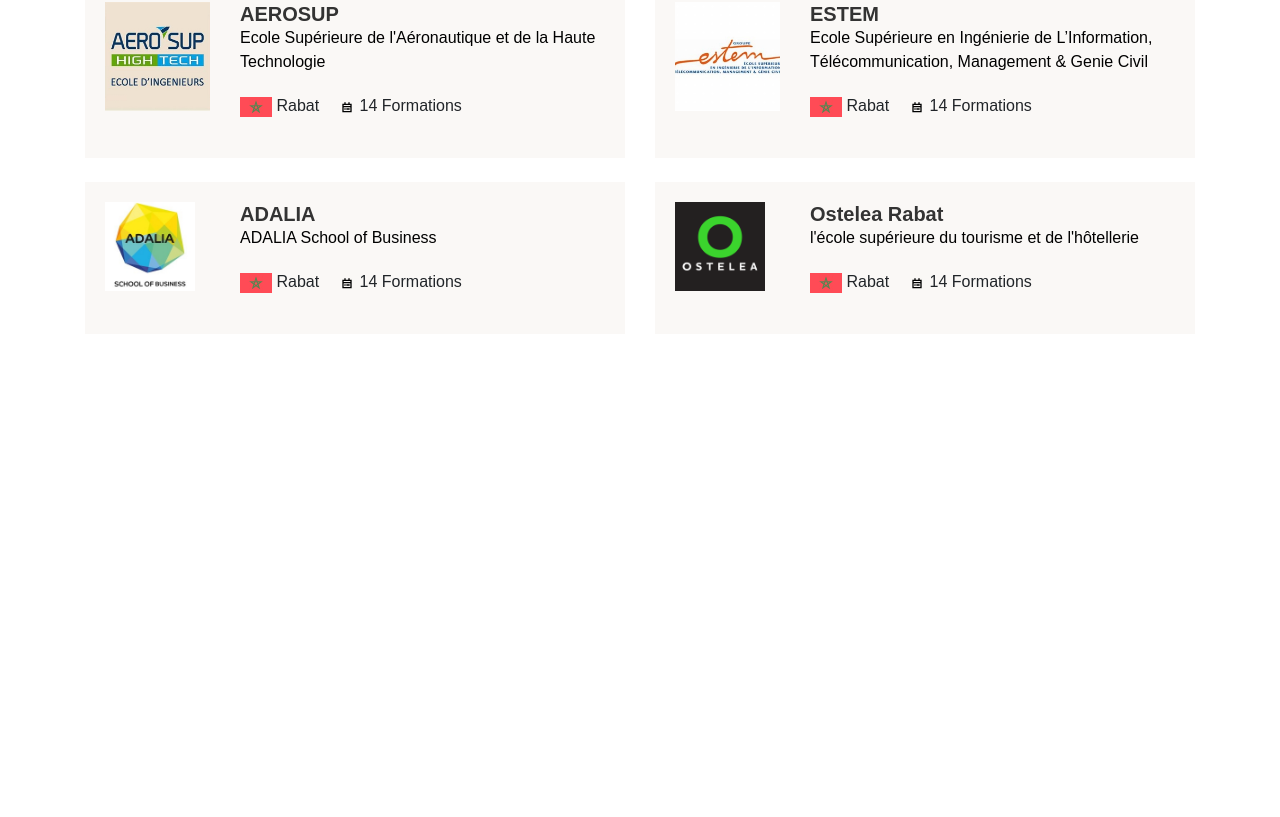
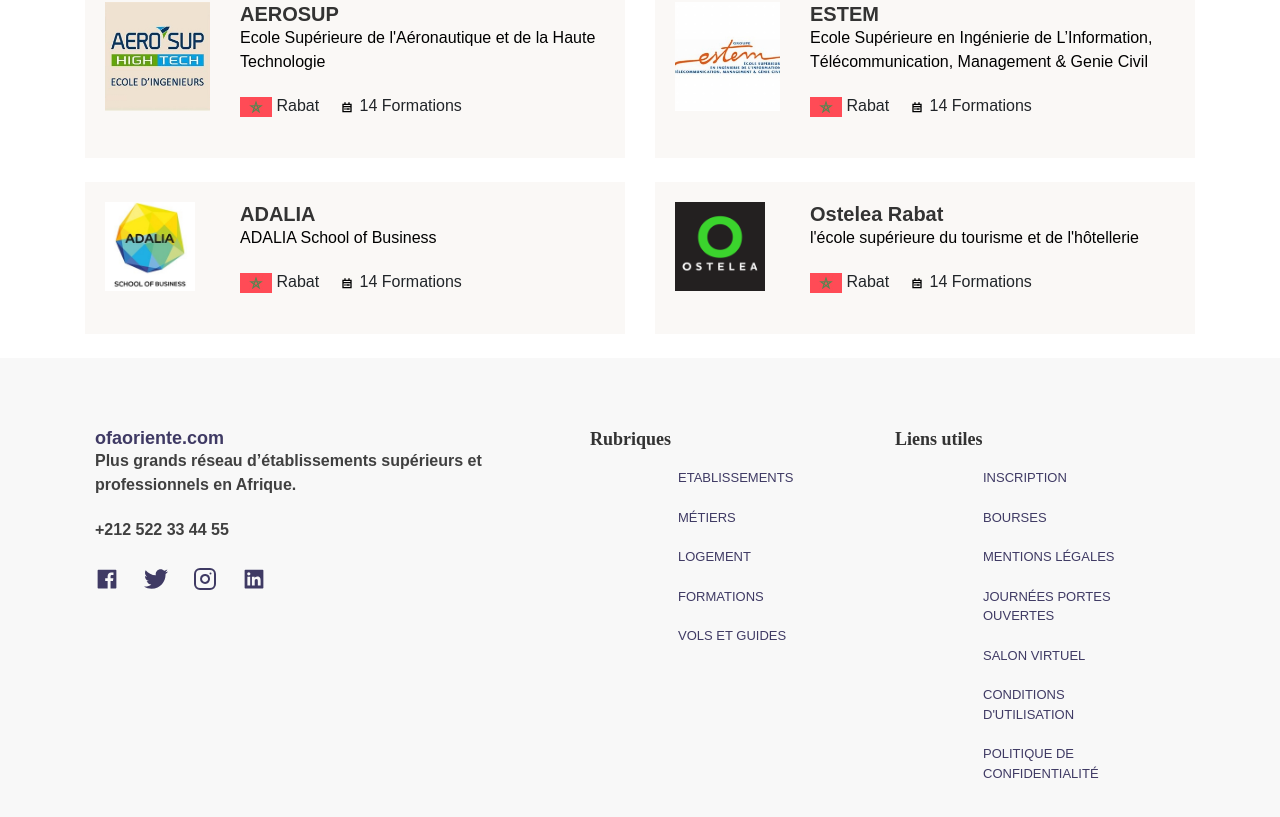
Before and after one commit to KurtMoucketou/virtual, a Next.js app: page /etablissement in a window 1280 px wide. Shown: the part 915-1732 px from the top of the page. Before the commit the page ends 1273 px from the top, so only its background shows below. Built offline with nearby package versions, Linux system fonts and the light colour scheme; a web font is replaced by a local one.

Commit message:
Footer__commitOne

```diff
--- /dev/null
+++ b/components/molecules/Footer/footer.stc.js
@@ -0,0 +1,91 @@
+import Styled from 'styled-components';
+
+const FooterStc = Styled.div`
+    background-color: #f8f8f8;
+    padding: 70px 0 50px;
+    overflow: hidden;
+
+    .row__footer{
+        display: flex;
+        flex-wrap: nowrap;
+        margin-right: -15px;
+        margin-left: -15px;
+    }
+
+    .max-mb-50{
+        margin-bottom: 50!important;
+        margin-right: 10px;
+        margin-left: 10px;
+    }
+
+    .col-mb-5{
+        flex: 0 0 41.67%;
+        max-width: 41.67%;
+    }
+
+    .footer__widget{
+        box-sizing: inherit;
+        width: 100%;
+    }
+
+    .footer__widget__content{
+        font-size: 14px;
+        font-weight: 500;
+    }
+
+    .content{
+        box-sizing: inherit;
+    }
+
+    .title__menu{
+        font-size: 18px;
+        margin-bottom: 17px;
+    }
+
+    .text__Footer{
+        display: block;
+        margin-bottom: 11px;
+        margin-right: 15px;
+        margin-left: 15px;
+    }
+
+    .social__Medias{
+        display: flex;
+        flex-wrap: wrap;
+        margin-top: 25px;
+        margin-right: -25px;
+        margin-bottom: -15px;
+    }
+
+    .footer__social__inline{
+        margin-right: 25px;
+        margin-bottom: 15px;
+    }
+
+    .title__menu{
+        font-family: Gilroy;
+        font-weight: 700;
+        line-height: 1.3;
+        margin-top: 0;
+        color: #333;
+        clear: both;
+        text-align: left;
+    }
+
+    .element__menuA{
+        display: flex-inline;
+        width: 100%;
+        height: 20px;
+        box-sizing: inherit;
+        flex-wrap: wrap;
+    }
+
+    .divMenu
+    {
+        text-align:right;
+        @media (max-width: 768px) {
+            display:none;
+        }
+    }
+`;
+export default FooterStc;
--- /dev/null
+++ b/components/molecules/Footer/index.js
@@ -0,0 +1,125 @@
+import React from "react";
+import { Row, Col, Container } from "react-bootstrap";
+import FooterStc from "./Footer.stc";
+import { AiFillFacebook, AiFillLinkedin } from 'react-icons/ai';
+import { FaTwitter } from 'react-icons/fa';
+import { FiInstagram } from 'react-icons/fi';
+//import SousTitre from "../../shared/SousTitre";
+import Texte from "../../shared/Texte";
+import Link from "next/link";
+import ElementMenu from "../../shared/ELementMenu";
+import Titre from "../../shared/Titre";
+
+const Menus01 = [
+  { lien: "/elprofa", texte: "Etablissements" },
+  { lien: "/elprofa", texte: "Métiers" },
+  { lien: "/elprofa", texte: "Logement" }
+];
+
+const Menus01B =[
+  { lien: "/elprofa", texte: "Formations" },
+  { lien: "/elprofa", texte: "Vols et guides" },
+];
+
+const Menus02 = [
+    { lien: "/elprofa", texte: "Inscription" },
+    { lien: "/elprofa", texte: "Bourses" },
+    { lien: "/elprofa", texte: "Mentions légales" },
+    { lien: "/elprofa", texte: "Journées portes ouvertes" },
+    { lien: "/elprofa", texte: "Salon virtuel" },
+    { lien: "/elprofa", texte: "Conditions d'utilisation" },
+    { lien: "/elprofa", texte: "politique de confidentialité" }
+  ];
+
+const Footer = (props) => {
+  return (
+    <FooterStc>
+      <Container>
+        <Row className="row__footer">
+          <Col xl={5} className="col-xl-3 col-md-4 col-sm-7 col-12 max-mb-50" >
+              <div className="footer__widget">
+                  <Titre couleur="#3f3a64" poid_font="700" taille="18px" texte="ofaoriente.com" />
+
+              <div className="footer__widget__content">
+                  <div className="content">
+                    <Texte fontTaille="16px" poid_font="600" couleur="#404040" className="text__Footer">Plus grands réseau d’établissements supérieurs et professionnels en Afrique.</Texte><br></br>
+                    <Texte fontTaille="16px" poid_font="600" couleur="#404040">+212 522 33 44 55 </Texte>
+                  <p>
+                    <a href=""><Texte texte="info@ofaoriente.com" fontTaille="16px" /></a>
+                  </p>
+                </div>
+              <div className="social__Medias">
+                  <a href="#" className="footer__social__inline"><AiFillFacebook size={24} /></a>
+                  <a href="#" className="footer__social__inline"><FaTwitter size={24} /></a>
+                  <a href="#" className="footer__social__inline"><FiInstagram size={24} /></a>
+                  <a href="#" className="footer__social__inline"><AiFillLinkedin size={24} /></a>
+              </div>
+              </div>
+              </div>
+            </Col>
+
+            <Col lg={3} className="divMenu col-xl-3 col-md-4 col-sm-7 col-12 max-mb-50">
+              <h4 className="title__menu">Rubriques</h4>
+        <Row className="element__menuA">
+            <Col className="element__footer__unA">
+            <ul>
+              {Menus01.map((menu, index) => (
+                <ElementMenu
+                  couleur="#fff"
+                  key={index}
+                  taille="13px"
+                  marge_bas="20px"
+                  texte={menu.texte}
+                  font_weight="600"
+                  lien={menu.lien}
+                />
+              ))}
+            </ul>
+            </Col>
+
+            <Col>
+            <ul>
+              {Menus01B.map((menu, index) => (
+                <ElementMenu
+                  couleur="#fff"
+                  key={index}
+                  taille="13px"
+                  marge_bas="20px"
+                  texte={menu.texte}
+                  lien={menu.lien}
+                />
+              ))}
+            </ul>
+        </Col>
+    </Row>
+          </Col>
+
+
+          <Col lg={3} className="divMenu col-xl-3 col-md-4 col-sm-7 col-12 max-mb-50">
+              <p className="title__menu">Liens utiles</p>
+            <ul>
+              {Menus02.map((menu, index) => (
+                <ElementMenu
+                  couleur="#fff"
+                  key={index}
+                  taille="13px"
+                  marge_bas="20px"
+                  texte={menu.texte}
+                  lien={menu.lien}
+                />
+              ))}
+            </ul>
+          </Col>
+
+        </Row>
+
+
+        <Row>
+
+        </Row>
+      </Container>
+    </FooterStc>
+  );
+};
+
+export default Footer;
--- a/components/shared/ELementMenu/ElementMenu.stc.js
+++ b/components/shared/ELementMenu/ElementMenu.stc.js
@@ -6,6 +6,8 @@
     list-style:none;
     margin-bottom:${(props)=>props.marge_bas || "inherit"};
     text-transform:uppercase;
+    font-weight: ${(props)=>props.font_weight || "500"};
+    text-align: ${(props)=>props.text_align || "-webkit-left"};
 
     a
     {
--- a/components/shared/ELementMenu/index.js
+++ b/components/shared/ELementMenu/index.js
@@ -5,7 +5,7 @@
 const ElementMenu=(props)=>{
 
     return (
-        <ElementMenuStc couleur={props.couleur} marge_bas={props.marge_bas} taille={props.taille}>
+        <ElementMenuStc couleur={props.couleur} font_size={props.font_size} marge_bas={props.marge_bas} taille={props.taille}>
              <Link href={props.lien}>
                 <a>{props.texte}</a>
             </Link>
--- a/pages/etablissement.js
+++ b/pages/etablissement.js
@@ -1,13 +1,10 @@
 import Head from 'next/head'
 import { Row, Col } from 'reactstrap';
-//import MenuSection from '../components/molecule/MenuSection';
-//import PageBanList from '../components/molecule/PageBanList';
-//import PageBannerSection from '../components/molecule/PageBannerSection';
-//import TitleSection from '../components/molecule/TitleSection';
 import Texte from '../components/shared/Texte';
 import CoursCard from "../components/shared/CourCard"
 import FormContact from '../components/shared/ContactForm';
 import Titre from '../components/shared/Titre';
+import Footer from '../components/molecules/Footer';
 
 export default function Etablissement() {
 
@@ -28,6 +25,7 @@
       <div>
       <FormContact/>
       <CoursCard/>
+      <Footer/>
       </div>
     </div>
   )
```
